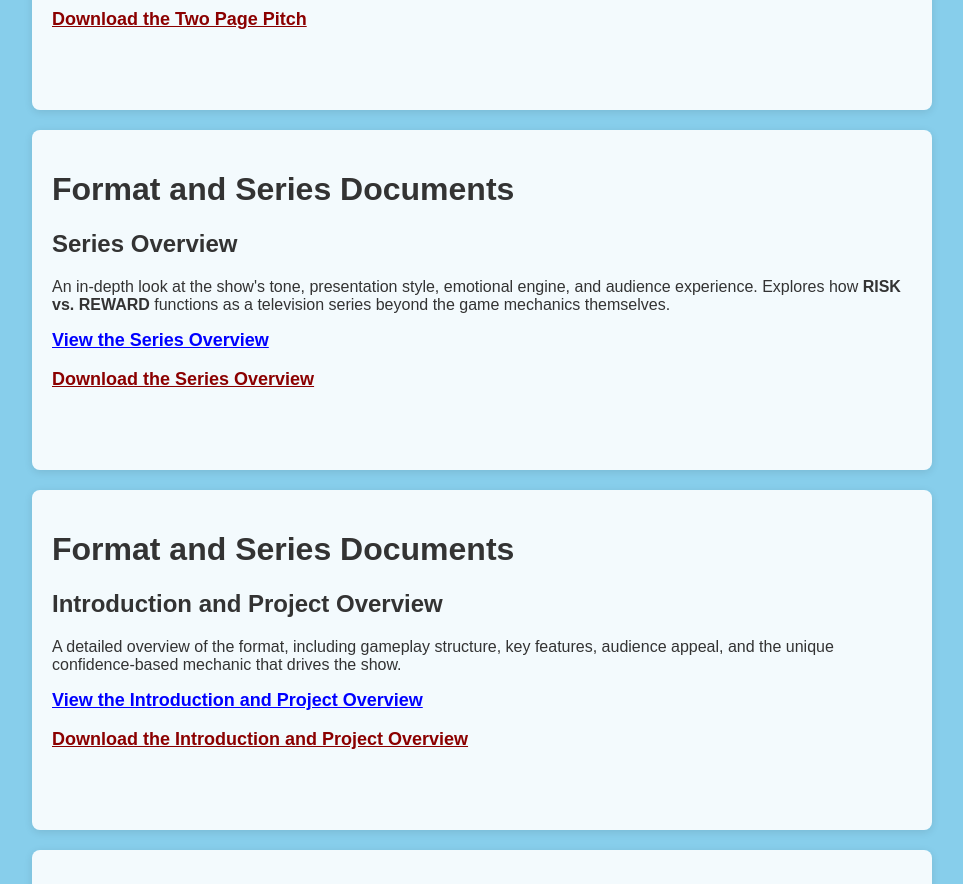
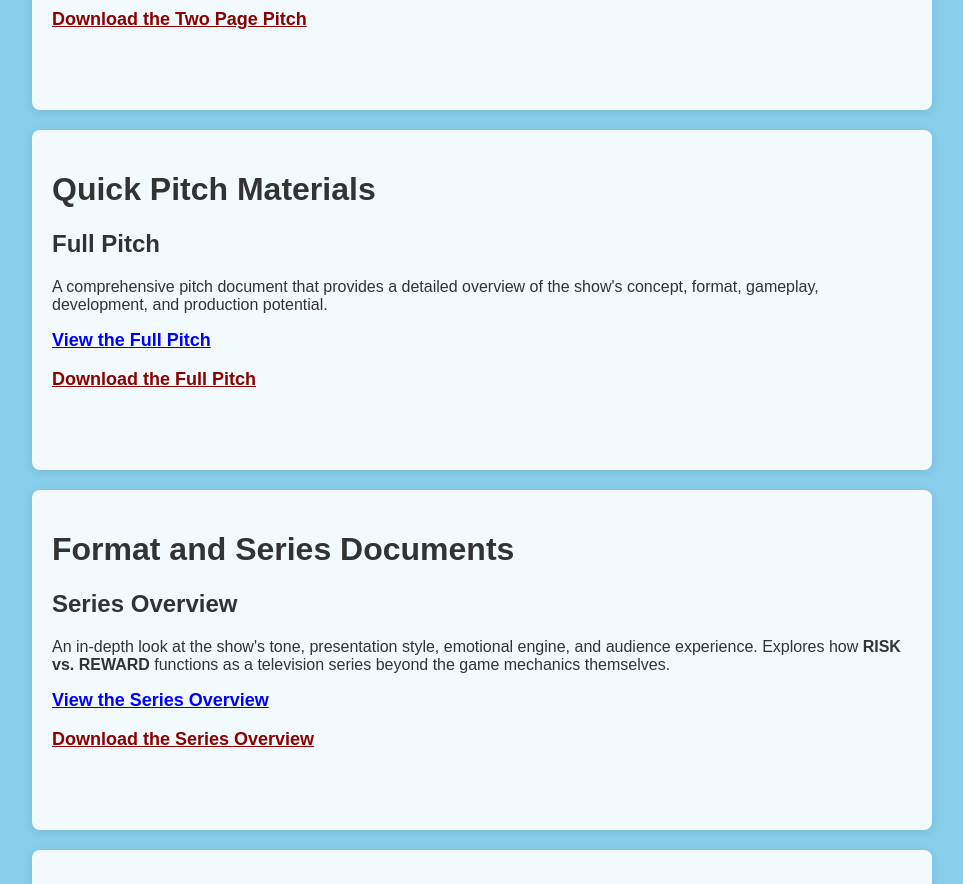
Before and after one commit to mikehardware/risk-vs-reward, a website: page risk-vs-reward/pitch.html in a window 1280 px wide. Shown: the part 1540-2424 px from the top of the page, without its empty margins (158-1121 px from the left). Drawn offline with Linux system fonts and the light colour scheme.

Commit message:
updating Pitch info

```diff
--- a/risk-vs-reward/pitch.html
+++ b/risk-vs-reward/pitch.html
@@ -24,6 +24,7 @@
     <a href="#one-sheet">One Sheet</a>
     <a href="#pitch-deck">Pitch Deck</a>
     <a href="#two-page-pitch">Two Page Pitch</a>
+    <a href="#full-pitch">Full Pitch</a>
     <a href="#series-overview">Series Overview</a>
     <a href="#introduction-and-project-overview">Introduction & Project Overview</a>
     <a href="#series-snapshot">Series Snapshot</a>
@@ -79,6 +80,18 @@
       <br><br>
       <a href="downloads/Two Page Pitch.pdf" download class="download-link"
         onclick="gtag('event', 'download_full_pitch');">Download the Two Page Pitch</a>
+    </div>
+
+    <div class="section" id="full-pitch">
+    <h1>Quick Pitch Materials</h1>
+    <h2>Full Pitch</h2>
+    <p>A comprehensive pitch document that provides a detailed overview of the show's concept, format, gameplay, development, and production potential.</p>
+       <!-- View the Full Pitch PDF in a new tab -->
+      <a href="downloads/FullPitch.pdf" target="_blank" class="view-link"
+        onclick="gtag('event', 'view_full_pitch');">View the Full Pitch</a>
+      <br><br>
+      <a href="downloads/FullPitch.pdf" download class="download-link"
+        onclick="gtag('event', 'download_full_pitch');">Download the Full Pitch</a>
     </div>
 
     <div class="section" id="series-overview">
```
